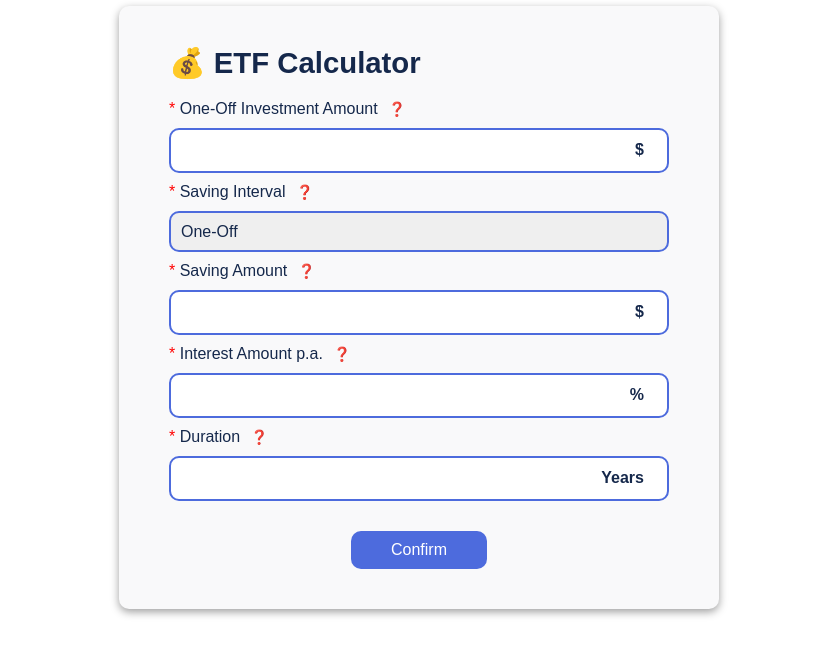
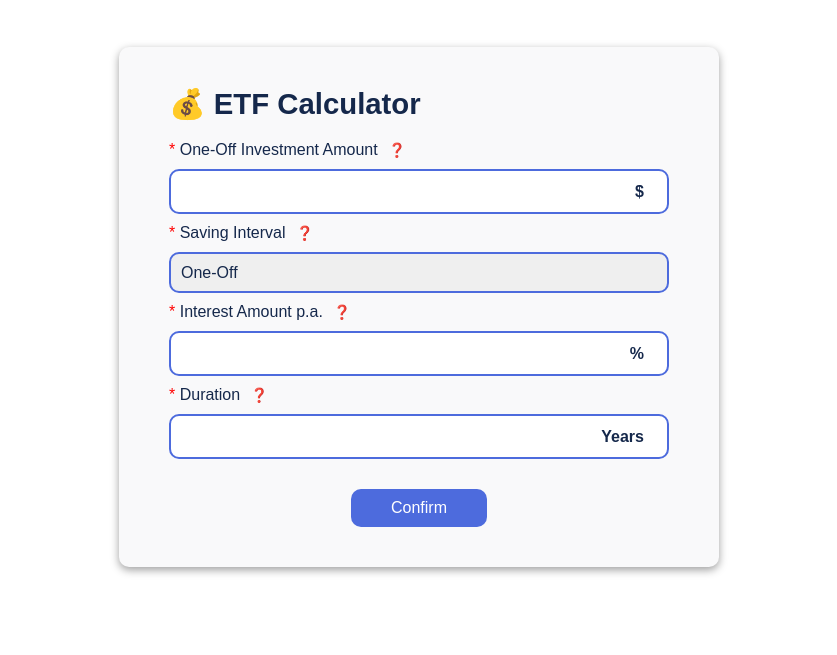
Before and after one commit to DevA6O/ETF-Savings-Plan-Calculator, a plain HTML site: page index.html in a window 1280 px wide. Shown: the part 153-808 px from the top of the page, without its empty margins (221-1058 px from the left). Drawn offline with Linux system fonts and the light colour scheme.

Commit message:
Add disabled-form class to savings-rate-form as standard

```diff
--- a/index.html
+++ b/index.html
@@ -51,7 +51,7 @@
                     </select>
                 </form>
 
-                <form class="calculator-form" id="savings-rate-form">
+                <form class="calculator-form disabled-form" id="savings-rate-form">
                     <label for="savings-rate">
                         <span style="color: red;">*</span> Saving Amount
                         <span class="tooltip tooltip-icon">
```
